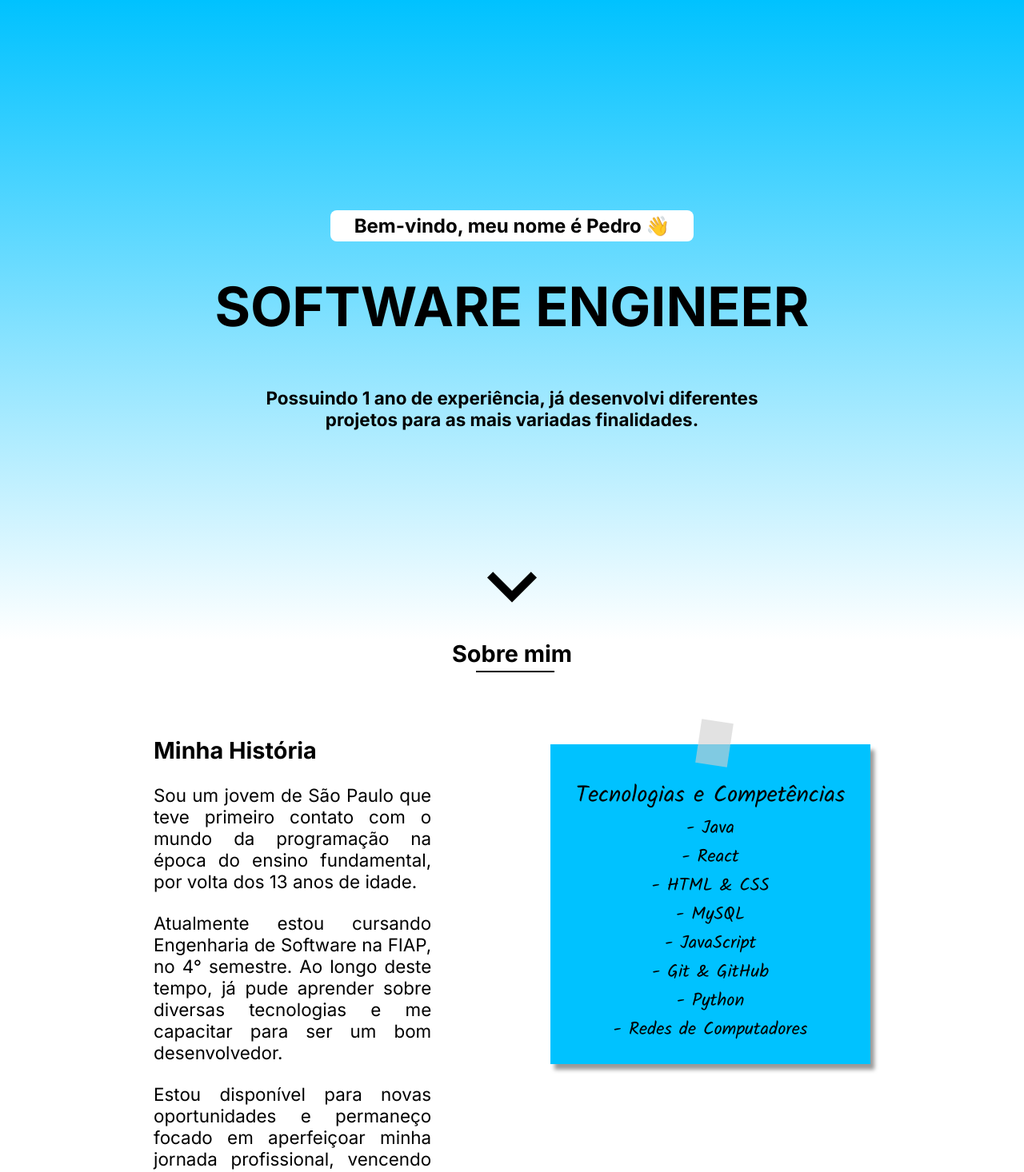
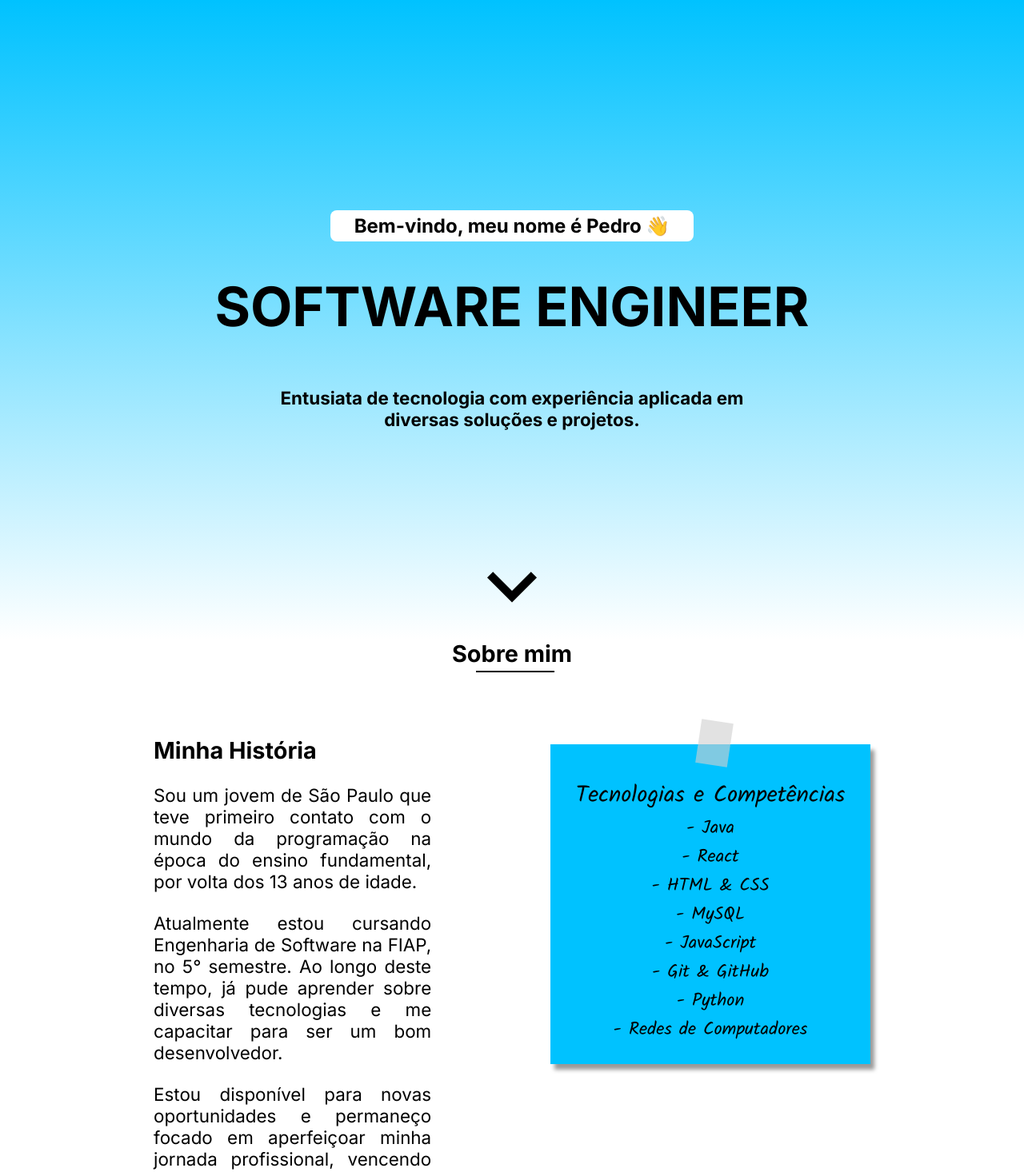
Before and after one commit to PB369/Portifolio, a React (Vite) app: page / in a window 1280 px wide. Shown: the top 1466 px of the page at 80% size. Built offline with nearby package versions, Linux system fonts and the light colour scheme.

Commit message:
Atualizando portifólio

```diff
--- a/src/components/About/index.jsx
+++ b/src/components/About/index.jsx
@@ -51,7 +51,7 @@ const About = () => {
         <div id="textAbout">
           <h3>Minha História</h3>
           <p>Sou um jovem de São Paulo que teve primeiro contato com o mundo da programação na época do ensino fundamental, por volta dos 13 anos de idade.</p>
-          <p>Atualmente estou cursando Engenharia de Software na FIAP, no 4° semestre. Ao longo deste tempo, já pude aprender sobre diversas tecnologias e me capacitar para ser um bom desenvolvedor.</p>
+          <p>Atualmente estou cursando Engenharia de Software na FIAP, no 5° semestre. Ao longo deste tempo, já pude aprender sobre diversas tecnologias e me capacitar para ser um bom desenvolvedor.</p>
           <p>Estou disponível para novas oportunidades e permaneço focado em aperfeiçoar minha jornada profissional, vencendo novos desafios a cada dia.</p>
         </div>
         <div id='technologies'>
--- a/src/components/Footer/index.jsx
+++ b/src/components/Footer/index.jsx
@@ -42,7 +42,7 @@ const Footer = () => {
   return (
     <footer>
       <div id="authorBrand">
-        <p>&copy; 2024 Pedro Barros</p>
+        <p>&copy; 2025 Pedro Barros</p>
         <p>Todos os direitos reservados.</p>
       </div>
       <div id='medias'>
--- a/src/components/Home/index.jsx
+++ b/src/components/Home/index.jsx
@@ -8,7 +8,7 @@ const Home = () => {
                 <div id="intro">
                     <p id="welcome">Bem-vindo, meu nome é Pedro &#x1F44B;</p>
                     <h1>Software Engineer</h1>
-                    <p id='introParagraph'>Possuindo 1 ano de experiência, já desenvolvi diferentes projetos para as mais variadas finalidades.</p>
+                    <p id='introParagraph'>Entusiata de tecnologia com experiência aplicada em diversas soluções e projetos.</p>
                 </div>
                 <div id="arrowDiv">
                     <Link activeClass="active"spy={true}to="about"smooth={true}duration={1000}>
```
Also changed, not shown: 1 other file (tests, documents, lock files or other folders).
